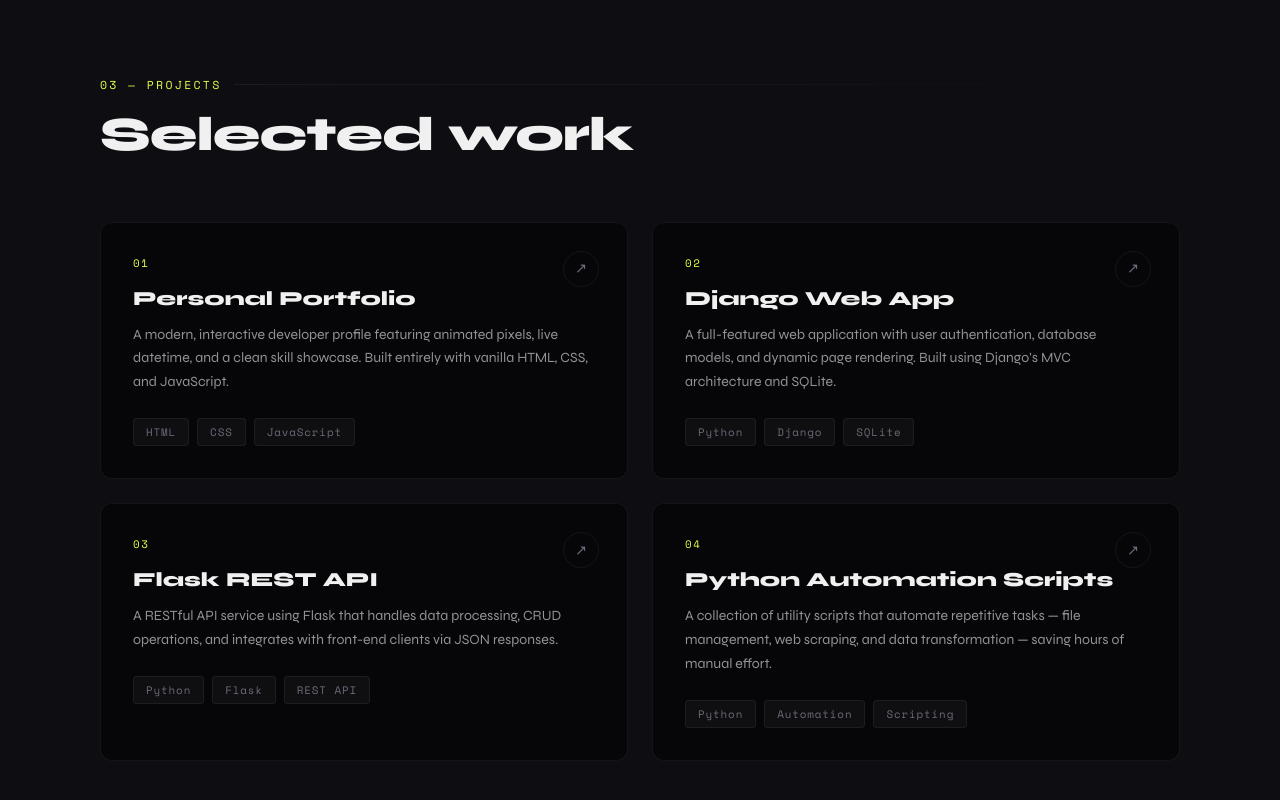
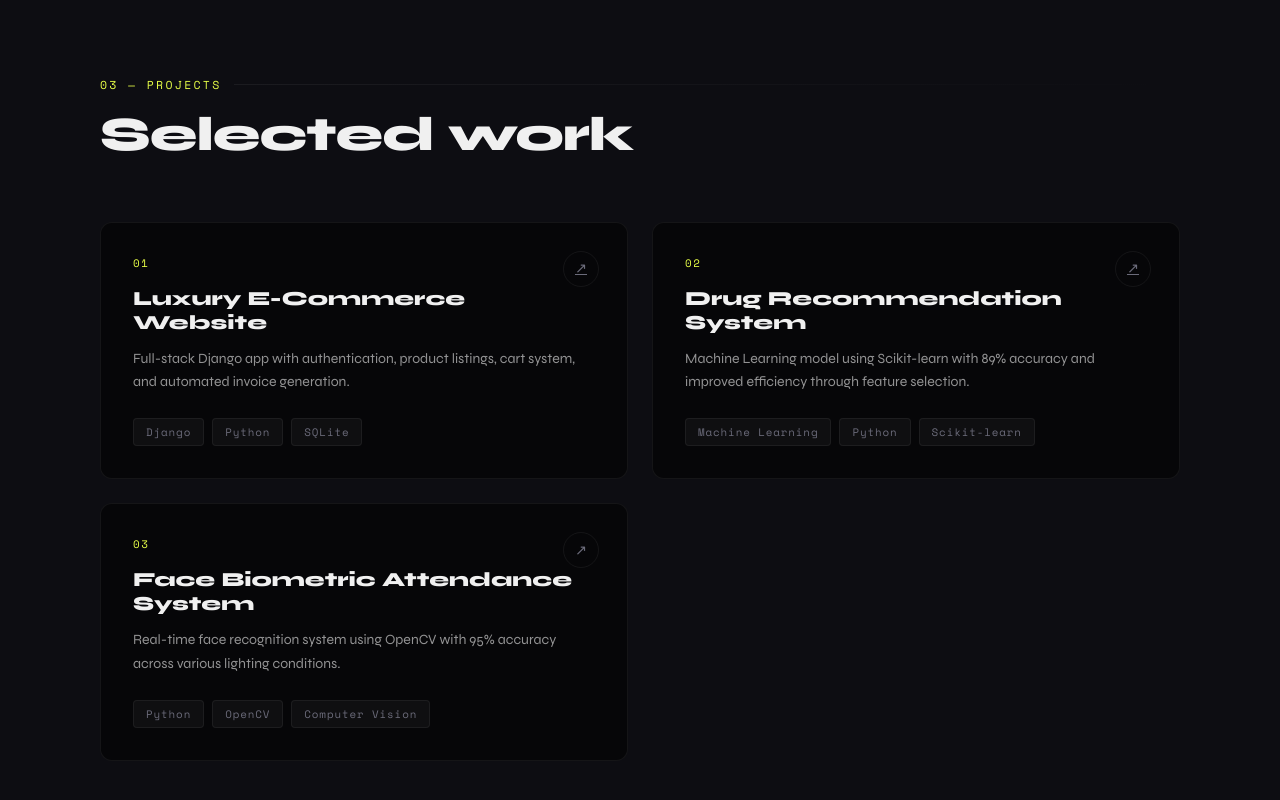
Before and after one commit to ShrishMaruge/My_Portfolio, a plain HTML site: page index.html in a window 1280 px wide. Shown: the part 2559-3359 px from the top of the page. Drawn offline with nearby package versions, Linux system fonts and the light colour scheme.

Commit message:
Update index.html

```diff
--- a/index.html
+++ b/index.html
@@ -747,13 +747,13 @@
                         </div>
                         <div class="tl-item">
                             <div class="tl-dot"></div>
-                            <div class="tl-year">2022</div>
+                            <div class="tl-year">2024</div>
                             <div class="tl-title">Started Web Development</div>
                             <div class="tl-sub">Began with HTML/CSS and quickly progressed into JavaScript and Python-based frameworks.</div>
                         </div>
                         <div class="tl-item">
                             <div class="tl-dot"></div>
-                            <div class="tl-year">2021</div>
+                            <div class="tl-year">2025</div>
                             <div class="tl-title">First Steps in Coding</div>
                             <div class="tl-sub">Discovered a passion for programming through Python scripting and basic logic problems.</div>
                         </div>
@@ -821,50 +821,49 @@
         <div class="section-label">03 — Projects</div>
         <h2 class="section-title">Selected work</h2>
         <div class="projects-grid">
+
             <div class="project-card fade-up">
-                    <div class="project-arrow">↗</div>
+                <a href="https://github.com/ShrishMaruge/Ecommers-luxury-django" target="_blank" class="project-arrow">↗</a>
                 <div class="project-num">01</div>
-                    <div class="project-name">Personal Portfolio</div>
-                    <div class="project-desc">A modern, interactive developer profile featuring animated pixels, live datetime, and a clean skill showcase. Built entirely with vanilla HTML, CSS, and JavaScript.</div>
+                <div class="project-name">Luxury E-Commerce Website</div>
+                <div class="project-desc">
+                    Full-stack Django app with authentication, product listings, cart system, and automated invoice generation.
+                </div>
                 <div class="tech-tags">
-                        <span class="tag">HTML</span>
-                        <span class="tag">CSS</span>
-                        <span class="tag">JavaScript</span>
-                    </div>
-                </div>
-                <div class="project-card fade-up" style="transition-delay:0.15s">
-                    <div class="project-arrow">↗</div>
-                    <div class="project-num">02</div>
-                    <div class="project-name">Django Web App</div>
-                    <div class="project-desc">A full-featured web application with user authentication, database models, and dynamic page rendering. Built using Django's MVC architecture and SQLite.</div>
-                    <div class="tech-tags">
+                    <span class="tag">Django</span>
                     <span class="tag">Python</span>
-                        <span class="tag">Django</span>
                     <span class="tag">SQLite</span>
                 </div>
             </div>
+
+            <div class="project-card fade-up" style="transition-delay:0.15s">
+                <a href="https://github.com/ShrishMaruge/drug-prediction-django" target="_blank" class="project-arrow">↗</a>
+                <div class="project-num">02</div>
+                <div class="project-name">Drug Recommendation System</div>
+                <div class="project-desc">
+                    Machine Learning model using Scikit-learn with 89% accuracy and improved efficiency through feature selection.
+                </div>
+                <div class="tech-tags">
+                    <span class="tag">Machine Learning</span>
+                    <span class="tag">Python</span>
+                    <span class="tag">Scikit-learn</span>
+                </div>
+            </div>
+
             <div class="project-card fade-up" style="transition-delay:0.3s">
                 <div class="project-arrow">↗</div>
                 <div class="project-num">03</div>
-                    <div class="project-name">Flask REST API</div>
-                    <div class="project-desc">A RESTful API service using Flask that handles data processing, CRUD operations, and integrates with front-end clients via JSON responses.</div>
+                <div class="project-name">Face Biometric Attendance System</div>
+                <div class="project-desc">
+                    Real-time face recognition system using OpenCV with 95% accuracy across various lighting conditions.
+                </div>
                 <div class="tech-tags">
                     <span class="tag">Python</span>
-                        <span class="tag">Flask</span>
-                        <span class="tag">REST API</span>
+                    <span class="tag">OpenCV</span>
+                    <span class="tag">Computer Vision</span>
                 </div>
             </div>
-                <div class="project-card fade-up" style="transition-delay:0.45s">
-                    <div class="project-arrow">↗</div>
-                    <div class="project-num">04</div>
-                    <div class="project-name">Python Automation Scripts</div>
-                    <div class="project-desc">A collection of utility scripts that automate repetitive tasks — file management, web scraping, and data transformation — saving hours of manual effort.</div>
-                    <div class="tech-tags">
-                        <span class="tag">Python</span>
-                        <span class="tag">Automation</span>
-                        <span class="tag">Scripting</span>
-                    </div>
-                </div>
+
         </div>
     </div>
 </section>
```
Lines whose indentation alone changed are shown as unchanged.
